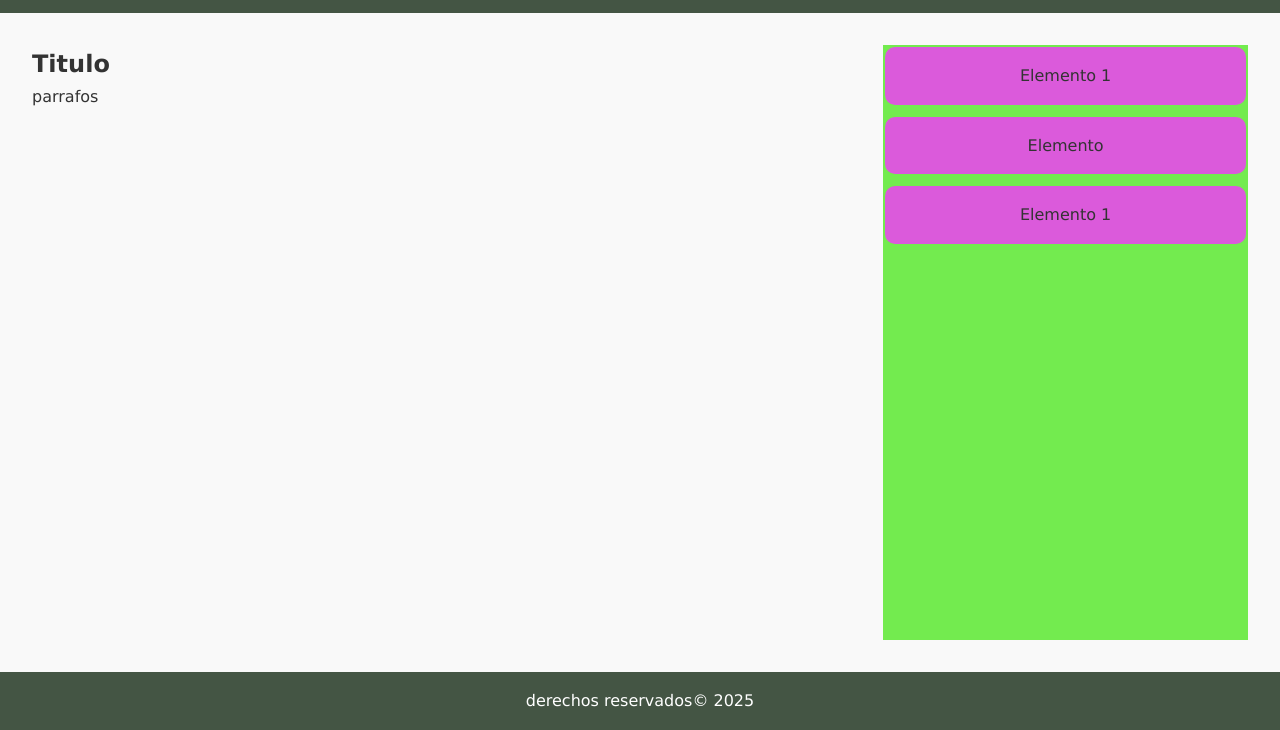
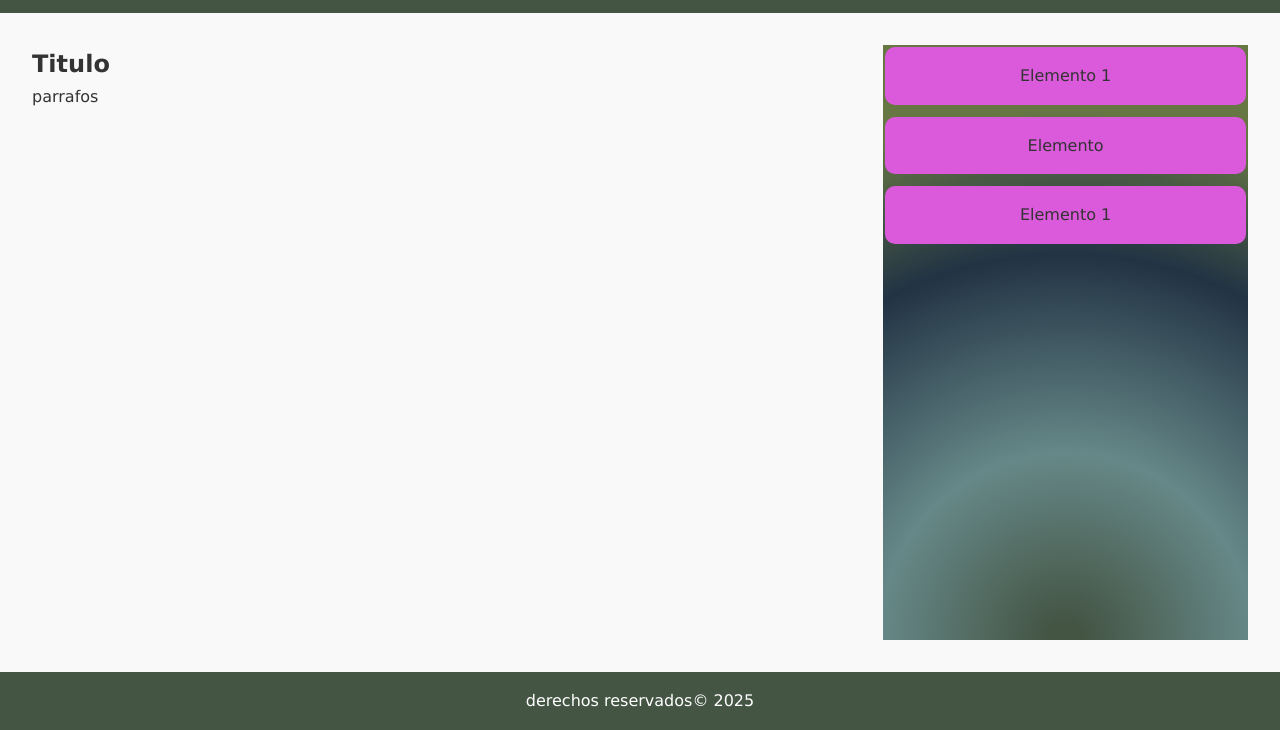
Before and after one commit to Franciscobrz2/tp1-prog-III, a plain HTML site: page docs/index.html in a window 1280 px wide. Shown: the part 70-800 px from the top of the page. Drawn offline with Linux system fonts and the light colour scheme.

Commit message:
le agrego un radial-gradient aal fondo del aside

```diff
--- a/docs/index.html
+++ b/docs/index.html
@@ -19,7 +19,7 @@
             <p>parrafos</p>
         </section>
 
-        <aside class="lateral" style="background-color: rgb(115, 235, 79);">
+        <aside class="lateral" >
             <div class="item">Elemento 1</div>
             <div class="item">Elemento </div>
             <div class="item">Elemento 1</div>
--- a/docs/styles.css
+++ b/docs/styles.css
@@ -51,3 +51,12 @@ header, footer{
     border-radius: 10px;
     text-align: center;
 }
+
+.lateral{
+    background: radial-gradient(
+        circle at 50% 100%,
+        #454 3%,
+        #688 30%,
+        #234 62%,
+        #674 85%    ) ;
+}
```
